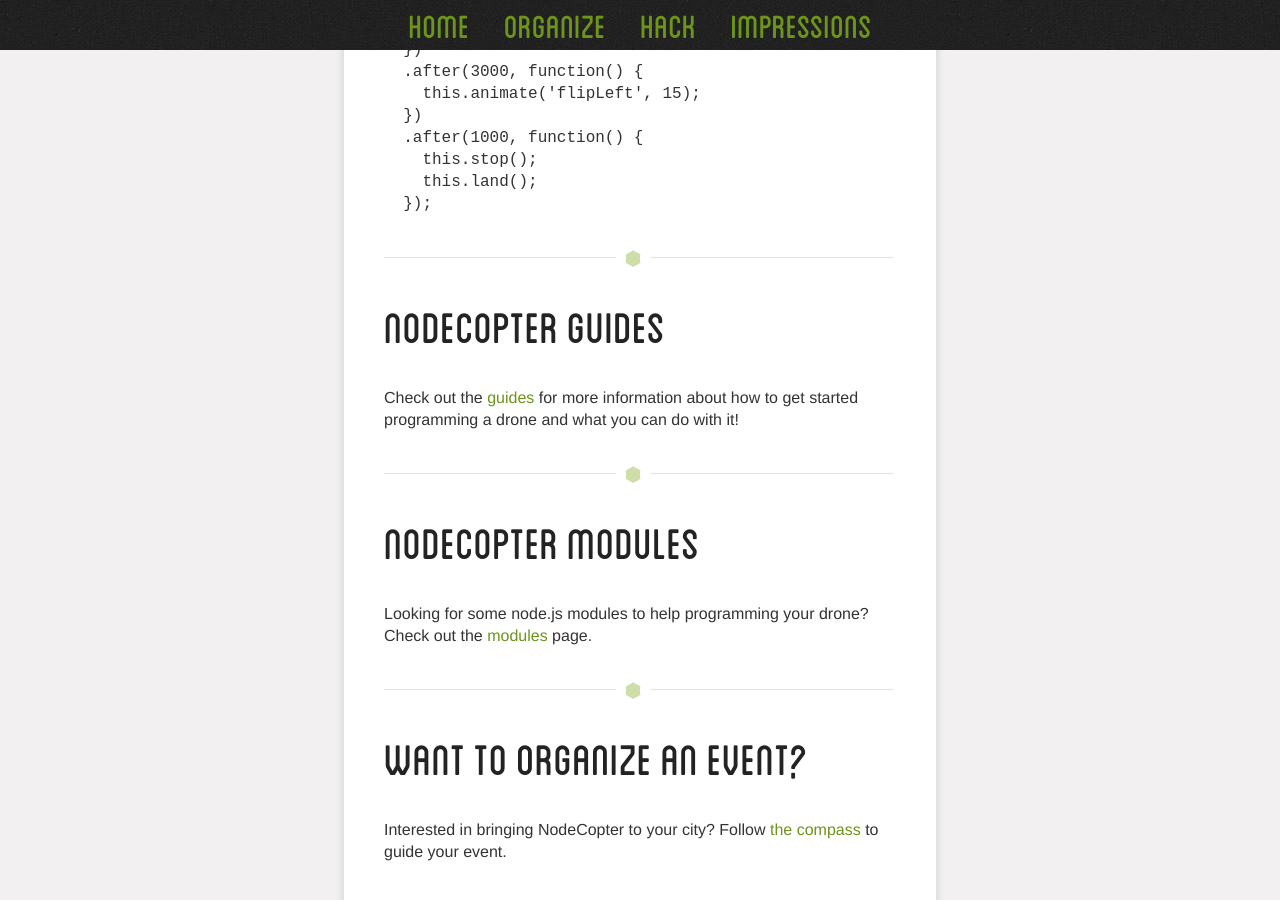
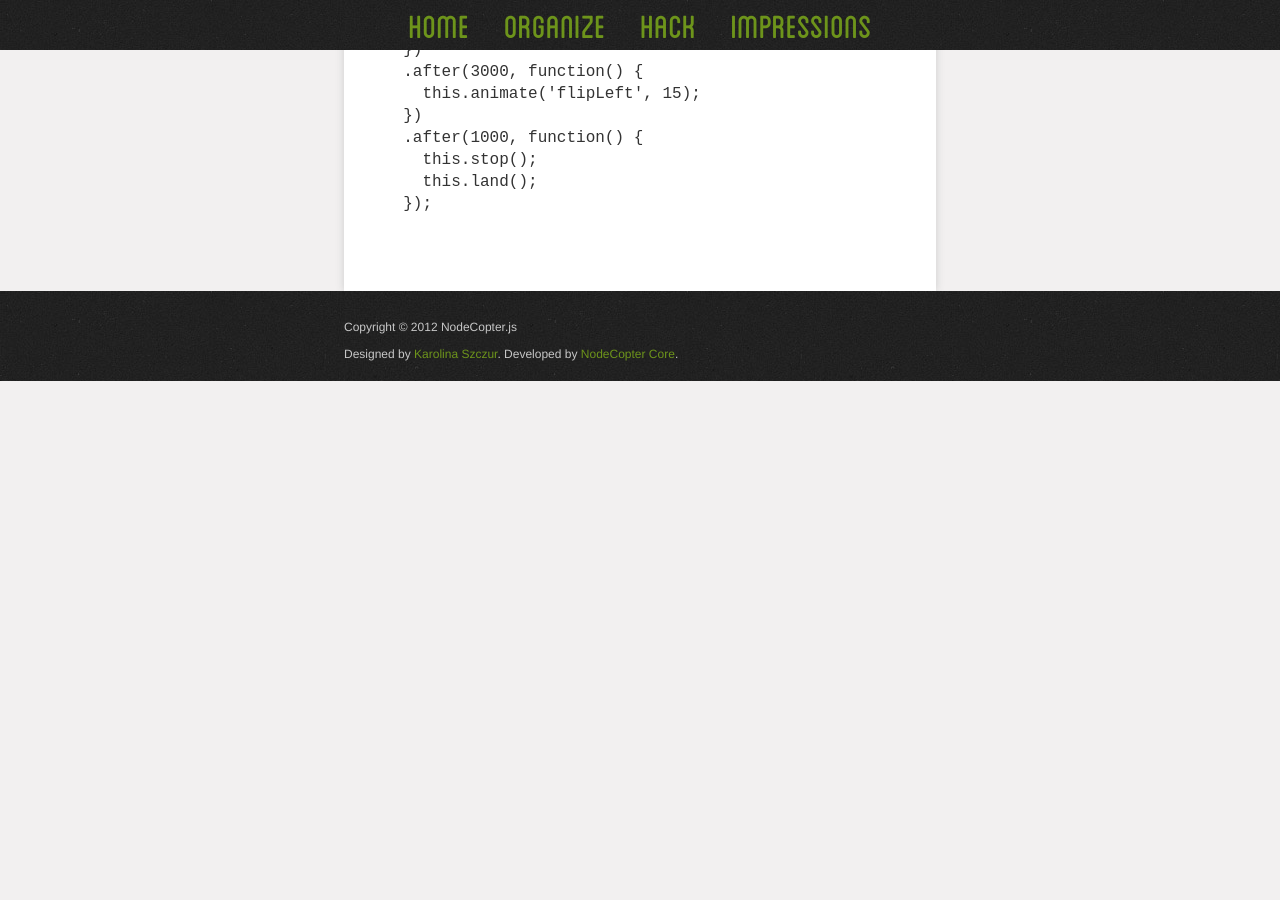
Before and after one commit to nodecopter/nodecopter.com, a Jekyll site: the page built from index.md, in a window 1280 px wide and 900 px high, scrolled down 3371 px. Built offline with Jekyll 4.4.1, drawn with Linux system fonts in a browser that asks for light colours; Markdown is read by kramdown in place of the engine named in the settings; after the commit the page ends 3752 px from its top, so only the background shows below that.

Commit message:
Remove stuff from index page

````diff
--- a/index.md
+++ b/index.md
@@ -97,24 +97,3 @@ client
     this.land();
   });
 ```
-
-<hr>
-
-<h2 id="guides"><a href="#guides">Nodecopter Guides</a></h2>
-
-Check out the [guides](/guides) for more information about how to get
-started programming a drone and what you can do with it!
-
-<hr>
-
-<h2 id="modules"><a href="#modules">Nodecopter Modules</a></h2>
-
-Looking for some node.js modules to help programming your drone? Check out the
-[modules](/modules) page.
-
-<hr>
-
-<h2 id="organize">Want to organize an event?</h2>
-
-Interested in bringing NodeCopter to your city? Follow [the compass](/compass)
-to guide your event.
````
